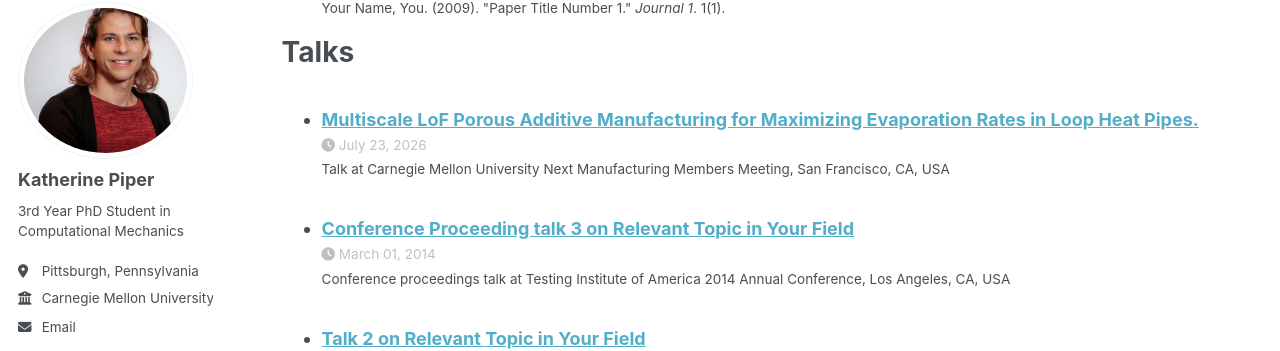
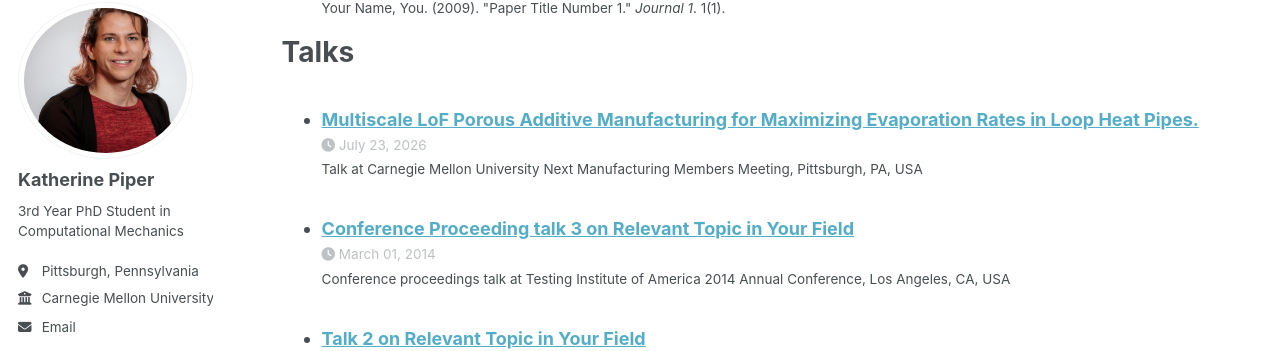
Before and after one commit to kbpiperphd/kbpiperphd.github.io, a Jekyll site: the page built from _pages/cv.md, in a window 1280 px wide and 900 px high, scrolled down 1425 px. Shown: the part 99-450 px from the top of the window. Built offline with Jekyll 4.4.1, drawn with Linux system fonts in a browser that asks for light colours; a style sheet for code colours, icons or effects is not loaded.

Commit message:
Update and rename 2012-03-01-talk-1.md to 2026-07-23.md

```diff
--- a/_talks/2012-03-01-talk-1.md
+++ b/_talks/2026-07-23.md
@@ -5,7 +5,7 @@ type: "Talk"
 permalink: /talks/2026-07-23
 venue: "Carnegie Mellon University Next Manufacturing Members Meeting"
 date: 2026-07-23
-location: "San Francisco, CA, USA"
+location: "Pittsburgh, PA, USA"
 ---
 
 This talk covered the manufacturing process and limitations of additively manufactured Loop Heat Pipes, as well as directions for future work.
```
